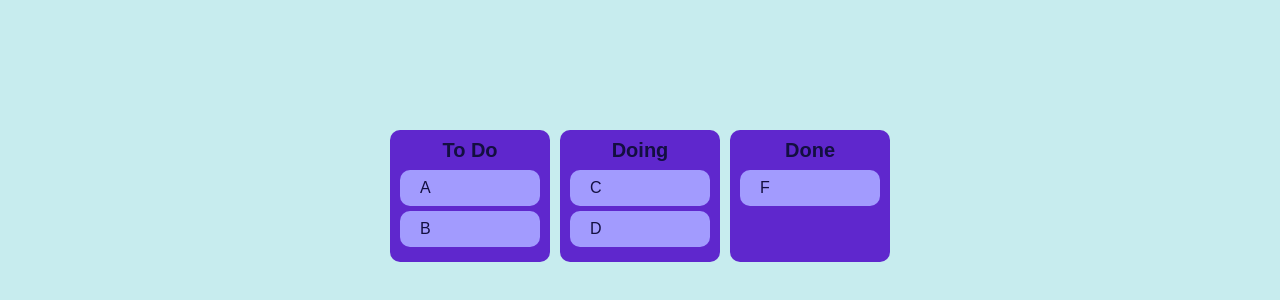
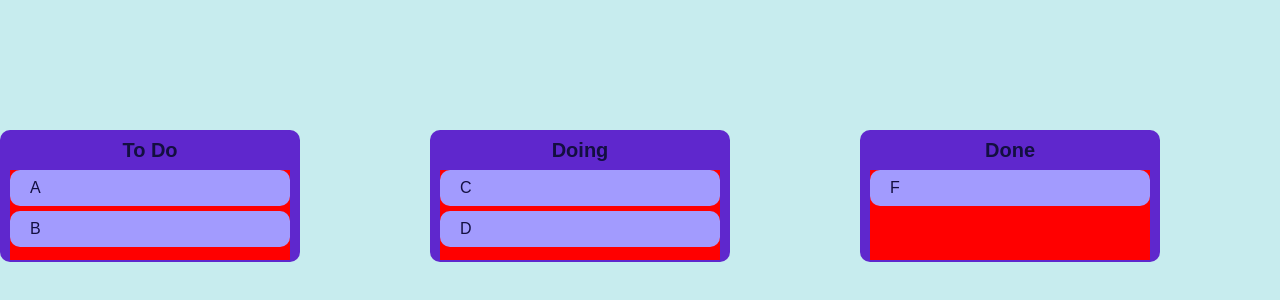
Before and after one commit to zpdl95/react-masterclass, a React (Create React App) app: page / in a window 1280 px wide. Shown: the part 204-504 px from the top of the page. Built offline with nearby package versions, Linux system fonts and the light colour scheme.

Commit message:
#6.10 Cross Board Movement

```diff
--- a/src/App.tsx
+++ b/src/App.tsx
@@ -5,9 +5,9 @@ import { toDoState } from "./atoms";
 import DroppableBoard from "./components/DroppableBoard";
 
 const Wrapper = styled.div`
-  width: 500px;
-  height: 800px;
   display: flex;
+  width: 100vw;
+  height: 100vh;
   margin: 0 auto;
   justify-content: center;
   align-items: center;
@@ -24,6 +24,7 @@ function App() {
   const [toDos, setToDos] = useRecoilState(toDoState);
   const onDragEnd = (info: DropResult) => {
     const { draggableId, destination, source } = info;
+    if (!destination) return;
     if (destination?.droppableId === source.droppableId) {
       if (destination.index === source.index) return;
       setToDos((allBoards) => {
@@ -33,6 +34,19 @@ function App() {
         return {
           ...allBoards,
           [source.droppableId]: boardCopy,
+        };
+      });
+    }
+    if (destination.droppableId !== source.droppableId) {
+      setToDos((allBoards) => {
+        const sourceBoard = [...allBoards[source.droppableId]];
+        const destBoard = [...allBoards[destination.droppableId]];
+        sourceBoard.splice(source.index, 1);
+        destBoard.splice(destination.index, 0, draggableId);
+        return {
+          ...allBoards,
+          [source.droppableId]: sourceBoard,
+          [destination.droppableId]: destBoard,
         };
       });
     }
--- a/src/components/DroppableBoard.tsx
+++ b/src/components/DroppableBoard.tsx
@@ -3,6 +3,7 @@ import styled from "styled-components";
 import DragableCard from "./DragableCard";
 
 const Board = styled.div`
+  width: 300px;
   padding: 10px 10px;
   background-color: ${(props) => props.theme.boardColor};
   border-radius: 10px;
@@ -13,6 +14,11 @@ const Title = styled.h2`
   margin-bottom: 10px;
   font-weight: 600;
   font-size: 20px;
+`;
+
+const MagicBoard = styled.div`
+  height: 80%;
+  background-color: red;
 `;
 
 interface IDroppableBoard {
@@ -26,7 +32,7 @@ function DroppableBoard({ toDos, boardId }: IDroppableBoard) {
       <Title>{boardId}</Title>
       <Droppable droppableId={boardId}>
         {(magic) => (
-          <div ref={magic.innerRef} {...magic.droppableProps}>
+          <MagicBoard ref={magic.innerRef} {...magic.droppableProps}>
             {/* Draggable = children으로 함수를 받는다 */}
             {/* id와 index를 받아야함 */}
             {toDos.map((toDo, index) => (
@@ -35,7 +41,7 @@ function DroppableBoard({ toDos, boardId }: IDroppableBoard) {
             ))}
             {/* placeholder = 빠진요소의 자리를 채워줌 */}
             {magic.placeholder}
-          </div>
+          </MagicBoard>
         )}
       </Droppable>
     </Board>
```
